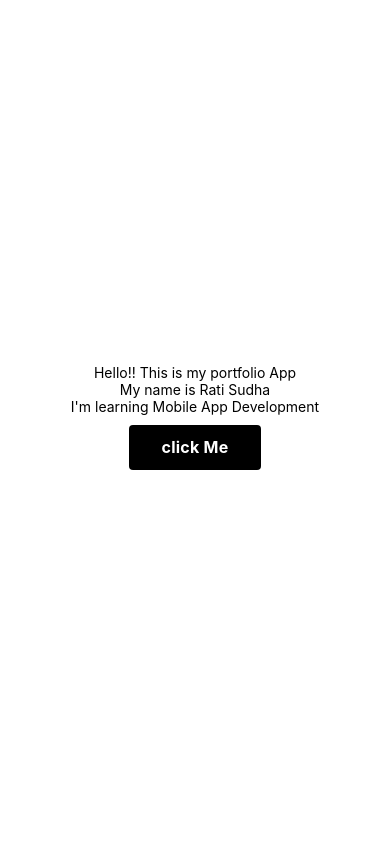
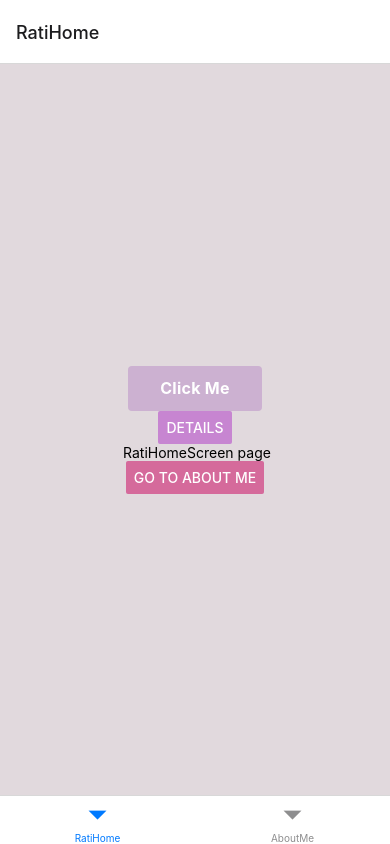
Before and after one commit to Rati/RatiPortfolio, a React Native app: screen /RatiHome in a window 390 px wide. Built offline with nearby package versions, Linux system fonts and the light colour scheme.

Commit message:
Two screen added

```diff
--- a/App.js
+++ b/App.js
@@ -1,24 +1,20 @@
-import { StatusBar } from 'expo-status-bar';
-import { StyleSheet, Text, View } from 'react-native';
-import MyButton from './src/components/MyButton';
+import RatiHomeScreen from './src/screens/RatiHomeScreen';
+import AboutMeScreen from './src/screens/AboutMeScreen';
+import { NavigationContainer } from '@react-navigation/native';
+import { createBottomTabNavigator } from '@react-navigation/bottom-tabs';
+
+const Tab = createBottomTabNavigator();
 
 export default function App() {
+
   return (
-    <View style={styles.container}>
-      <Text>Hello!! This is my portfolio App</Text>
-      <Text>My name is Rati Sudha</Text>
-      <Text>I'm learning Mobile App Development</Text>
-      <MyButton></MyButton>
-      <StatusBar style="auto" />
-    </View>
+    <NavigationContainer>
+      <Tab.Navigator>
+      <Tab.Screen name="RatiHome" component={RatiHomeScreen} />
+        <Tab.Screen name="AboutMe" component={AboutMeScreen} />
+      </Tab.Navigator>
+
+    </NavigationContainer>
+
   );
 }
-
-const styles = StyleSheet.create({
-  container: {
-    flex: 1,
-    backgroundColor: '#fff',
-    alignItems: 'center',
-    justifyContent: 'center',
-  },
-});
--- a/src/components/MyButton.js
+++ b/src/components/MyButton.js
@@ -1,12 +1,12 @@
-import { StyleSheet, Text, TouchableOpacity } from "react-native";
+import { StyleSheet, Text, Pressable } from "react-native";
 
 export default function MyButton() {
 
 
   return (
-    <TouchableOpacity style={styles.buttonStyle}>
-      <Text style={styles.textStyle}>click Me</Text>
-    </TouchableOpacity>
+    <Pressable style={styles.buttonStyle}>
+      <Text style={styles.textStyle}>Click Me</Text>
+    </Pressable>
   );
 }
 
@@ -18,14 +18,13 @@ const styles = StyleSheet.create({
     paddingHorizontal: 32,
     borderRadius: 4,
     elevation: 3,
-    backgroundColor: 'black',
-    margin: 10,
+    backgroundColor: '#CCB1D1',
   },
   textStyle: {
     fontSize: 16,
     lineHeight: 21,
     fontWeight: 'bold',
     letterSpacing: 0.25,
-    color: 'white',
+    color: '#fff',
   },
 })
--- /dev/null
+++ b/src/screens/AboutMeScreen.js
@@ -0,0 +1,33 @@
+import { StatusBar } from 'expo-status-bar';
+import { Button, StyleSheet, View, Text} from 'react-native';
+import MyButton from '../components/MyButton';
+
+export default function AboutMeScreen({navigation, route}) {
+
+  return (
+    <View style={styles.container}>
+      <MyButton details= "click button"></MyButton>
+      <Button title= "About Me" color="#683E58" >
+
+      </Button>
+      <Text> About Me page</Text>
+      <Text>Welcome {route.params.name}</Text>
+      <Button
+      title="Go to Rati Home screen" color="#D56A9B"
+      onPress={() =>
+        navigation.navigate('RatiHome')
+      }
+    />
+      <StatusBar style="auto" />
+      </View>
+  );
+}
+
+const styles = StyleSheet.create({
+  container: {
+    flex: 1,
+    backgroundColor: '#CCB1D1',
+    alignItems: 'center',
+    justifyContent: 'center',
+  },
+});
--- /dev/null
+++ b/src/screens/RatiHomeScreen.js
@@ -0,0 +1,32 @@
+import { StatusBar } from 'expo-status-bar';
+import { Button, StyleSheet, View, Text } from 'react-native';
+import MyButton from '../components/MyButton';
+
+export default function RatiHomeScreen({ navigation }) {
+
+
+    return (
+      <View style={styles.container}>
+        <MyButton details= "click button"></MyButton>
+        <Button title= "details" color="#C785D1" >
+
+        </Button>
+        <Text> RatiHomeScreen page</Text>
+        <Button
+        title="Go to About Me" color="#D56A9B"
+        onPress={() =>
+          navigation.navigate('AboutMe', {name: 'Rati'})
+        }
+      />
+        <StatusBar style="auto" />
+      </View>
+    );
+  }
+  const styles = StyleSheet.create({
+    container: {
+      flex: 1,
+      backgroundColor: '#E1D9DD',
+      alignItems: 'center',
+      justifyContent: 'center',
+    },
+  });
```
Also changed, not shown: package.json (+8 -1 lines), 1 other file (tests, documents, lock files or other folders).
